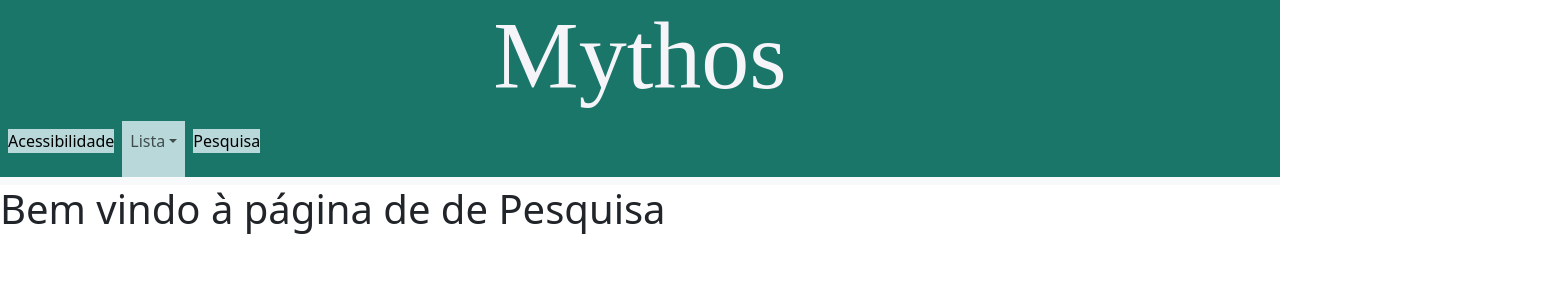
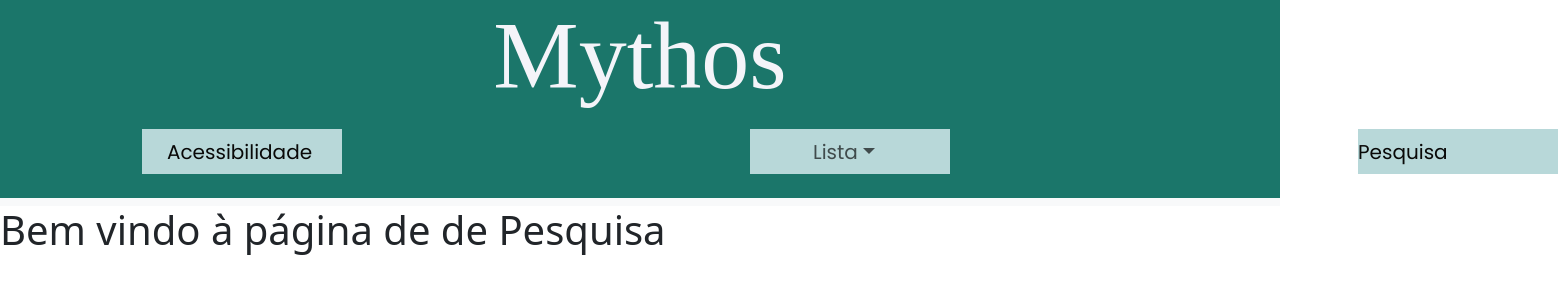
Before and after one commit to diegocamargo55555/Mythos, a React (Create React App) app: page /Pesquisa in a window 1280 px wide. Shown: the top 300 px of the page, 1566 px wide, since content can reach past the window. Built offline with nearby package versions, Linux system fonts and the light colour scheme; a web font is replaced by a local one.

Commit message:
mudança navbar - bea

```diff
--- a/src/components/Header/header.css
+++ b/src/components/Header/header.css
@@ -4,6 +4,9 @@
 
 }
 .body{
+    font-family: "Poppins", sans-serif;
+    font-weight: 400;
+    font-style: normal;
     margin-top: -10px;
 }
 .titulo {
@@ -17,4 +20,30 @@
 
 .items{
     background-color: #B8D8D9;
+    color: #090908;
+    height: 45px;
+    width: 200px;
+    font-size: 20px;
+    text-align: center;
+    position: relative;
+    display: flex;
+    align-items: center;
 }
+
+.acessibilidade{
+    padding-left: 25px;
+    margin-left: 134px;
+}
+.pesquisa{
+    margin-left: 400px;
+}
+.lista{
+    margin-top: 8px;
+    margin-bottom: 7px;
+    position: relative;
+    display: flex;
+    align-items: center;
+    text-align: center;
+    padding-left: 55px;
+    margin-left: 400px;
+}
```
